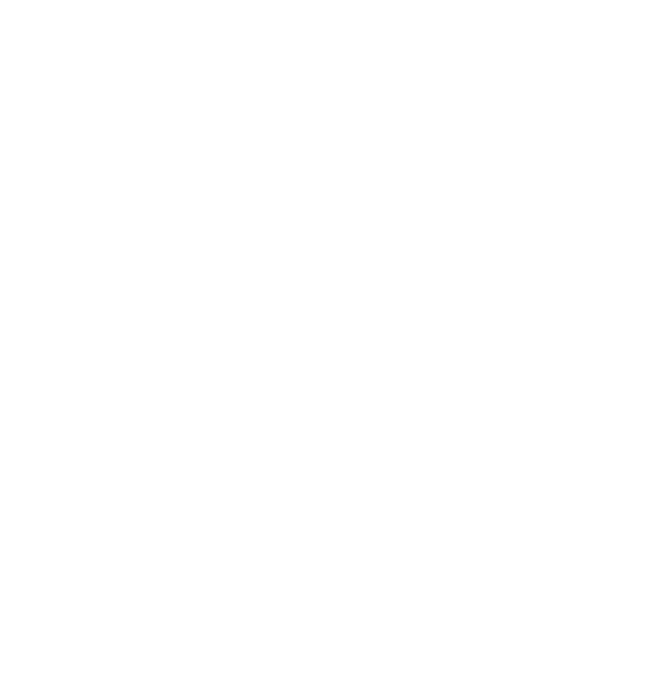
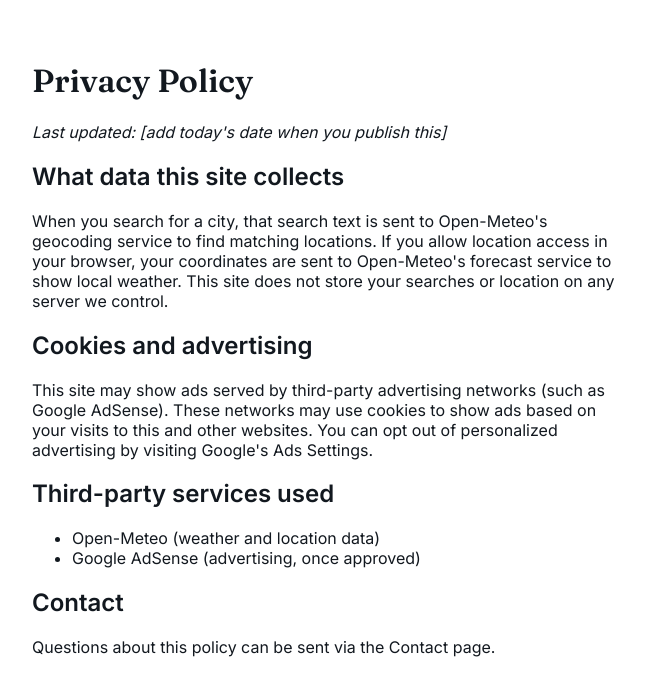
Before and after one commit to zeeshan-ilyas01/Weather_Forcast_webAPP, a React (Vite) app in the folder weather-app--/: page /privacy in a window 1280 px wide. Before the commit this address had no page. Shown: the top 696 px of the page, without its empty margins (308-953 px from the left). Built offline with nearby package versions, Linux system fonts and the light colour scheme.

Commit message:
add legal pages, wire up footer links, rename PrivacyPolicy to Privacy to avoid ad-blocker filename filtering

```diff
--- a/weather-app--/src/App.jsx
+++ b/weather-app--/src/App.jsx
@@ -1,6 +1,10 @@
 import { BrowserRouter, Routes, Route, useSearchParams } from "react-router-dom";
 import HubPage from "./pages/HubPage";
 import DetailPage from "./pages/DetailPage";
+import Privacy from "./pages/legal/Privacy";
+import Terms from "./pages/legal/Terms";
+import Contact from "./pages/legal/Contact";
+
 
 function DetailPageWrapper() {
   const [searchParams] = useSearchParams();
@@ -17,6 +21,13 @@
       <Routes>
         <Route path="/" element={<HubPage />} />
         <Route path="/city" element={<DetailPageWrapper />} />
+<Route path="/privacy" element={<Privacy />} />
+<Route path="/terms" element={<Terms />} />
+<Route path="/contact" element={<Contact />} />
+
+
+
+
       </Routes>
     </BrowserRouter>
   );
--- a/weather-app--/src/components/Footer.jsx
+++ b/weather-app--/src/components/Footer.jsx
@@ -1,4 +1,8 @@
+import { Link } from "react-router-dom";
+
 export default function Footer() {
+  const linkStyle = { fontSize: 11, opacity: 0.7, color: "inherit", textDecoration: "none" };
+
   return (
     <div
       style={{
@@ -10,9 +14,9 @@
         borderTop: "0.5px solid rgba(255,255,255,0.15)",
       }}
     >
-      <span style={{ fontSize: 11, opacity: 0.6, cursor: "pointer" }}>Privacy policy</span>
-      <span style={{ fontSize: 11, opacity: 0.6, cursor: "pointer" }}>Terms</span>
-      <span style={{ fontSize: 11, opacity: 0.6, cursor: "pointer" }}>Contact</span>
+      <Link to="/privacy" style={linkStyle}>Privacy policy</Link>
+      <Link to="/terms" style={linkStyle}>Terms</Link>
+      <Link to="/contact" style={linkStyle}>Contact</Link>
     </div>
   );
 }
--- a/weather-app--/src/pages/legal/Contact.jsx
+++ b/weather-app--/src/pages/legal/Contact.jsx
@@ -0,0 +1,11 @@
+export default function Contact() {
+  return (
+    <div style={{ maxWidth: 640, margin: "0 auto", padding: "40px 20px", color: "#12181F", fontFamily: "'Inter', sans-serif" }}>
+      <h1 style={{ fontFamily: "'Fraunces', serif" }}>Contact</h1>
+      <p>
+        Questions, feedback, or issues with this site? Reach out at:
+      </p>
+      <p style={{ fontWeight: 600 }}>[add your real email address here]</p>
+    </div>
+  );
+}
--- /dev/null
+++ b/weather-app--/src/pages/legal/Privacy.jsx
@@ -0,0 +1,34 @@
+export default function PrivacyPolicy() {
+  return (
+    <div style={{ maxWidth: 640, margin: "0 auto", padding: "40px 20px", color: "#12181F", fontFamily: "'Inter', sans-serif" }}>
+      <h1 style={{ fontFamily: "'Fraunces', serif" }}>Privacy Policy</h1>
+      <p><em>Last updated: [add today's date when you publish this]</em></p>
+
+      <h2>What data this site collects</h2>
+      <p>
+        When you search for a city, that search text is sent to Open-Meteo's
+        geocoding service to find matching locations. If you allow location
+        access in your browser, your coordinates are sent to Open-Meteo's
+        forecast service to show local weather. This site does not store
+        your searches or location on any server we control.
+      </p>
+
+      <h2>Cookies and advertising</h2>
+      <p>
+        This site may show ads served by third-party advertising networks
+        (such as Google AdSense). These networks may use cookies to show
+        ads based on your visits to this and other websites. You can opt
+        out of personalized advertising by visiting Google's Ads Settings.
+      </p>
+
+      <h2>Third-party services used</h2>
+      <ul>
+        <li>Open-Meteo (weather and location data)</li>
+        <li>Google AdSense (advertising, once approved)</li>
+      </ul>
+
+      <h2>Contact</h2>
+      <p>Questions about this policy can be sent via the Contact page.</p>
+    </div>
+  );
+}
--- a/weather-app--/src/pages/legal/Terms.jsx
+++ b/weather-app--/src/pages/legal/Terms.jsx
@@ -0,0 +1,31 @@
+export default function Terms() {
+  return (
+    <div style={{ maxWidth: 640, margin: "0 auto", padding: "40px 20px", color: "#12181F", fontFamily: "'Inter', sans-serif" }}>
+      <h1 style={{ fontFamily: "'Fraunces', serif" }}>Terms of Use</h1>
+      <p><em>Last updated: [add today's date when you publish this]</em></p>
+
+      <h2>Using this site</h2>
+      <p>
+        This site provides weather forecast information for general
+        informational purposes only. Weather data is sourced from
+        Open-Meteo and may not always be fully accurate or up to date.
+        Do not rely on this site for decisions involving safety-critical
+        weather situations (e.g. severe storm warnings) — always consult
+        official government meteorological sources for those.
+      </p>
+
+      <h2>No warranty</h2>
+      <p>
+        This site is provided "as is" without warranties of any kind. We
+        are not liable for any damages resulting from use of, or inability
+        to use, this site or its data.
+      </p>
+
+      <h2>Changes to these terms</h2>
+      <p>
+        These terms may be updated occasionally. Continued use of the site
+        after changes means you accept the updated terms.
+      </p>
+    </div>
+  );
+}
```
Also changed, not shown: weather-app--/src/pages/legal/PrivacyPolicy.jsx (deleted).
